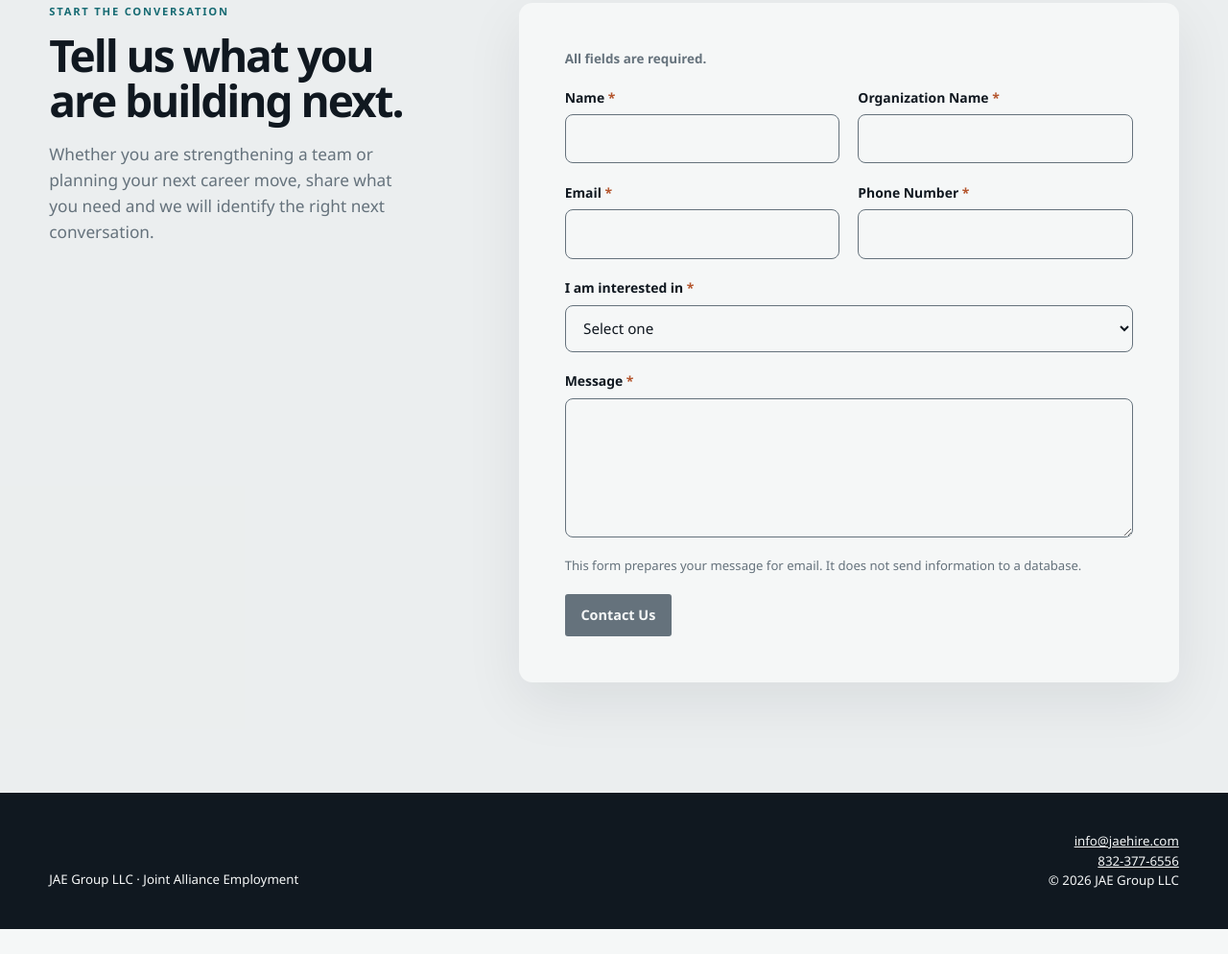
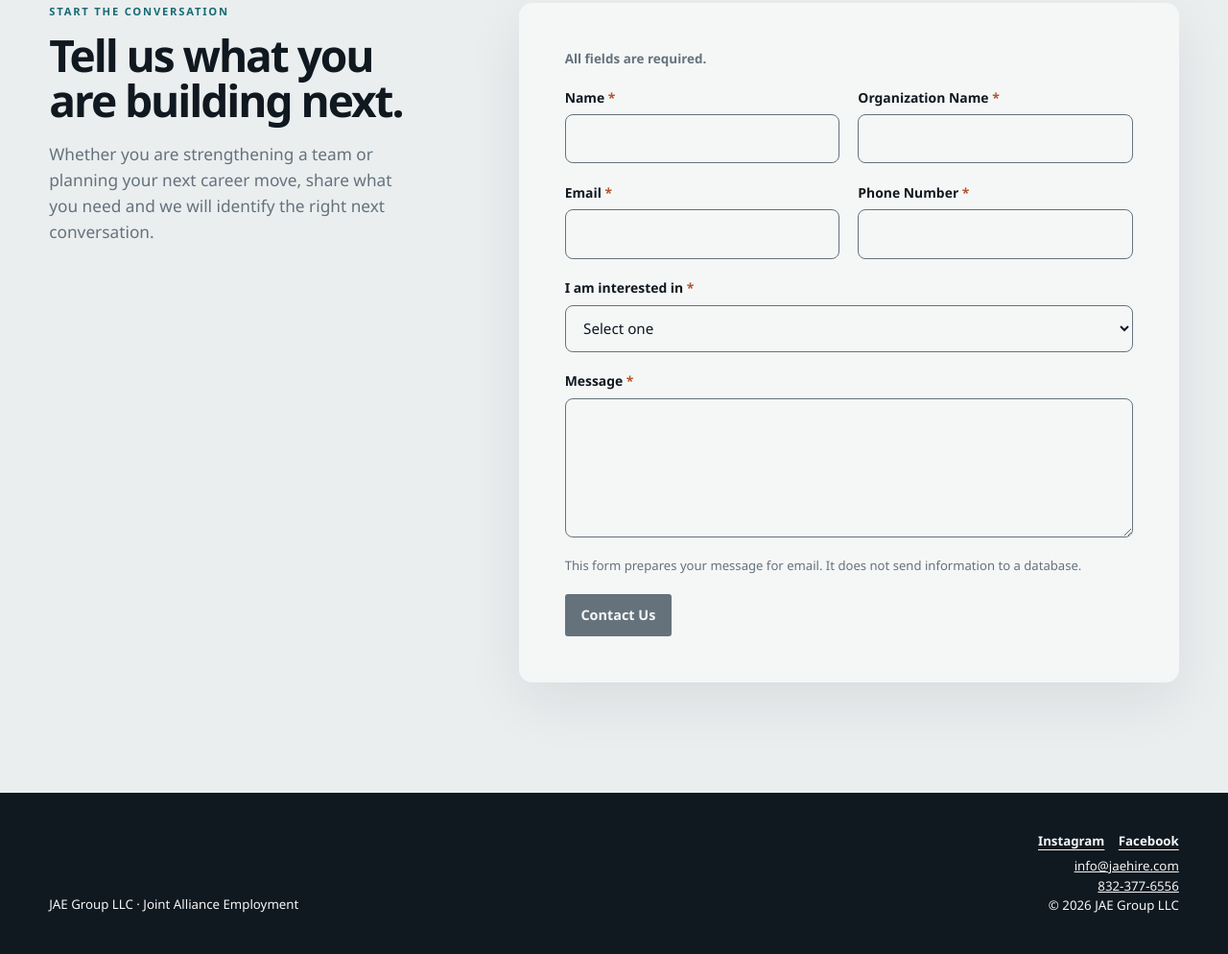
Before and after one commit to imaragroup2025-code/JAEGroup, a plain HTML site: page index.html in a window 1280 px wide. Shown: the part 4575-5569 px from the top of the page at 96% size. Before the commit the page ends 5543 px from the top, so only its background shows below. Drawn offline with Linux system fonts and the light colour scheme.

Commit message:
Add Instagram and Facebook links to footer

```diff
--- a/index.html
+++ b/index.html
@@ -458,6 +458,17 @@
     .footer-brand span, .footer-meta { color: var(--frost); font-size: .83rem; }
     .footer-meta { text-align: right; }
     .footer-meta a { color: var(--frost); }
+    .footer-social {
+      display: flex;
+      justify-content: flex-end;
+      gap: .9rem;
+      margin-bottom: .35rem;
+    }
+    .footer-social a {
+      font-weight: 700;
+      text-underline-offset: 4px;
+    }
+    .footer-social a:hover { color: var(--mineral-teal); }
 
     @media (max-width: 1020px) {
       .primary-nav { gap: 1rem; }
@@ -505,6 +516,7 @@
       .field-full { grid-column: auto; }
       .footer-grid { grid-template-columns: 1fr; }
       .footer-meta { text-align: left; }
+      .footer-social { justify-content: flex-start; }
     }
     @media (max-width: 460px) {
       .brand-copy > span { display: none; }
@@ -780,6 +792,10 @@
         <span>JAE Group LLC · Joint Alliance Employment</span>
       </div>
       <div class="footer-meta">
+        <div class="footer-social" aria-label="JAEHire social media">
+          <a href="https://www.instagram.com/jaehire?igsh=MW5rdWR4bHJ6YXUzdg==" target="_blank" rel="noopener noreferrer">Instagram</a>
+          <a href="https://www.facebook.com/share/1BNe5JAmJ8/?mibextid=wwXIfr" target="_blank" rel="noopener noreferrer">Facebook</a>
+        </div>
         <a href="mailto:info@jaehire.com">info@jaehire.com</a><br>
         <a href="tel:+18323776556">832-377-6556</a><br>
         <span>© <span data-year></span> JAE Group LLC</span>
```
